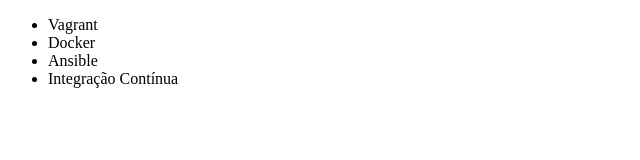
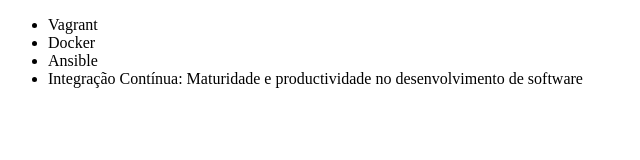
Before and after one commit to jesuslondono/Pruebas, a plain HTML site: page index.html in a window 1280 px wide. Shown: the whole page, without its empty margins (0-640 px from the left). Drawn offline with Linux system fonts and the light colour scheme.

Commit message:
Renomeando curso de integracao contínua

```diff
--- a/index.html
+++ b/index.html
@@ -9,7 +9,7 @@
         <li>Vagrant</li>
         <li>Docker</li>
         <li>Ansible</li>
-        <li>Integração Contínua</li>
+        <li>Integração Contínua: Maturidade e productividade no desenvolvimento de software</li>
     </ul>
 </body>
 </html>
```
